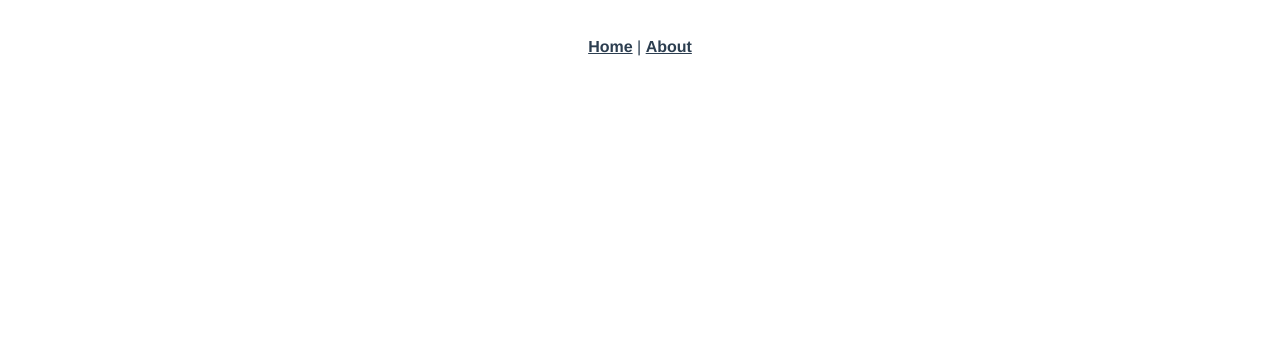
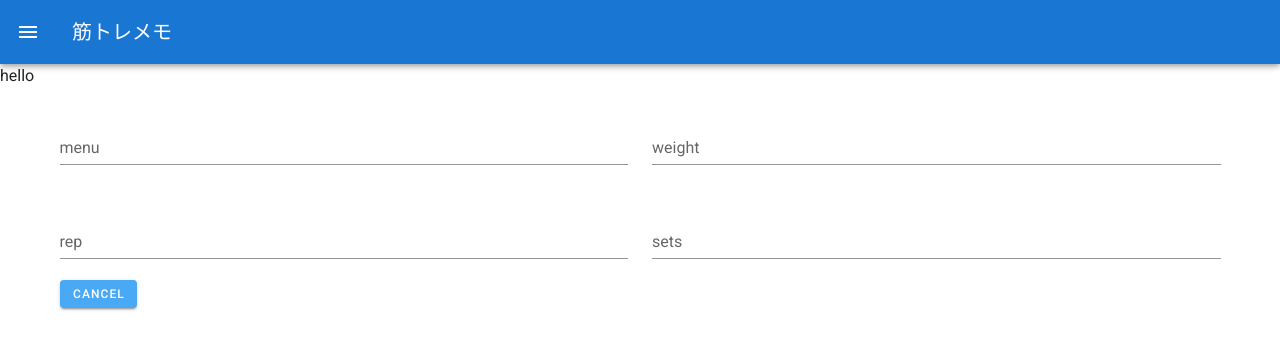
Before and after one commit to ta-mu-aa/workout-vue, a Vue app: page /form in a window 1280 px wide. Shown: the top 350 px of the page. Built offline with nearby package versions, Linux system fonts and the light colour scheme.

Commit message:
workout-vue

```diff
--- a/package.json
+++ b/package.json
@@ -11,6 +11,7 @@
     "core-js": "^3.6.5",
     "vue": "^2.6.11",
     "vue-router": "^3.2.0",
+    "vuetify": "^2.2.11",
     "vuex": "^3.4.0"
   },
   "devDependencies": {
@@ -22,6 +23,8 @@
     "eslint-plugin-vue": "^6.2.2",
     "sass": "^1.26.5",
     "sass-loader": "^8.0.2",
-    "vue-template-compiler": "^2.6.11"
+    "vue-cli-plugin-vuetify": "^2.0.9",
+    "vue-template-compiler": "^2.6.11",
+    "vuetify-loader": "^1.3.0"
   }
 }
--- a/public/index.html
+++ b/public/index.html
@@ -1,11 +1,13 @@
 <!DOCTYPE html>
-<html lang="">
+<html lang="en">
   <head>
     <meta charset="utf-8">
     <meta http-equiv="X-UA-Compatible" content="IE=edge">
     <meta name="viewport" content="width=device-width,initial-scale=1.0">
     <link rel="icon" href="<%= BASE_URL %>favicon.ico">
     <title><%= htmlWebpackPlugin.options.title %></title>
+    <link rel="stylesheet" href="https://fonts.googleapis.com/css?family=Roboto:100,300,400,500,700,900">
+    <link rel="stylesheet" href="https://cdn.jsdelivr.net/npm/@mdi/font@latest/css/materialdesignicons.min.css">
   </head>
   <body>
     <noscript>
--- a/src/App.vue
+++ b/src/App.vue
@@ -1,32 +1,34 @@
 <template>
-  <div id="app">
-    <div id="nav">
-      <router-link to="/">Home</router-link> |
-      <router-link to="/about">About</router-link>
-    </div>
-    <router-view/>
-  </div>
+  <v-app>
+    <v-app-bar
+      app
+      color="primary"
+      dark
+    >
+    <v-app-bar-nav-icon></v-app-bar-nav-icon>
+    <v-toolbar-title>筋トレメモ</v-toolbar-title>
+
+      <v-spacer></v-spacer>
+    </v-app-bar>
+
+    <v-main>
+      <HelloWorld/>
+      <router-view/>
+    </v-main>
+  </v-app>
 </template>
 
-<style lang="scss">
-#app {
-  font-family: Avenir, Helvetica, Arial, sans-serif;
-  -webkit-font-smoothing: antialiased;
-  -moz-osx-font-smoothing: grayscale;
-  text-align: center;
-  color: #2c3e50;
-}
+<script>
+import HelloWorld from './components/HelloWorld';
+export default {
+  name: 'App',
+  components: {
+    HelloWorld,
 
-#nav {
-  padding: 30px;
+  },
 
-  a {
-    font-weight: bold;
-    color: #2c3e50;
+  data: () => ({
 
-    &.router-link-exact-active {
-      color: #42b983;
-    }
-  }
-}
-</style>
+  }),
+};
+</script>
--- a/src/components/HelloWorld.vue
+++ b/src/components/HelloWorld.vue
@@ -1,58 +1,18 @@
 <template>
-  <div class="hello">
-    <h1>{{ msg }}</h1>
-    <p>
-      For a guide and recipes on how to configure / customize this project,<br>
-      check out the
-      <a href="https://cli.vuejs.org" target="_blank" rel="noopener">vue-cli documentation</a>.
-    </p>
-    <h3>Installed CLI Plugins</h3>
-    <ul>
-      <li><a href="https://github.com/vuejs/vue-cli/tree/dev/packages/%40vue/cli-plugin-babel" target="_blank" rel="noopener">babel</a></li>
-      <li><a href="https://github.com/vuejs/vue-cli/tree/dev/packages/%40vue/cli-plugin-eslint" target="_blank" rel="noopener">eslint</a></li>
-    </ul>
-    <h3>Essential Links</h3>
-    <ul>
-      <li><a href="https://vuejs.org" target="_blank" rel="noopener">Core Docs</a></li>
-      <li><a href="https://forum.vuejs.org" target="_blank" rel="noopener">Forum</a></li>
-      <li><a href="https://chat.vuejs.org" target="_blank" rel="noopener">Community Chat</a></li>
-      <li><a href="https://twitter.com/vuejs" target="_blank" rel="noopener">Twitter</a></li>
-      <li><a href="https://news.vuejs.org" target="_blank" rel="noopener">News</a></li>
-    </ul>
-    <h3>Ecosystem</h3>
-    <ul>
-      <li><a href="https://router.vuejs.org" target="_blank" rel="noopener">vue-router</a></li>
-      <li><a href="https://vuex.vuejs.org" target="_blank" rel="noopener">vuex</a></li>
-      <li><a href="https://github.com/vuejs/vue-devtools#vue-devtools" target="_blank" rel="noopener">vue-devtools</a></li>
-      <li><a href="https://vue-loader.vuejs.org" target="_blank" rel="noopener">vue-loader</a></li>
-      <li><a href="https://github.com/vuejs/awesome-vue" target="_blank" rel="noopener">awesome-vue</a></li>
-    </ul>
-  </div>
+    <p>hello</p>
 </template>
 
 <script>
 export default {
-  name: 'HelloWorld',
-  props: {
-    msg: String
+  data () {
+    return {
+    }
   }
 }
 </script>
 
-<!-- Add "scoped" attribute to limit CSS to this component only -->
-<style scoped lang="scss">
-h3 {
-  margin: 40px 0 0;
-}
-ul {
-  list-style-type: none;
-  padding: 0;
-}
-li {
-  display: inline-block;
-  margin: 0 10px;
-}
-a {
-  color: #42b983;
-}
+
+
+
+<style>
 </style>
--- a/src/main.js
+++ b/src/main.js
@@ -2,11 +2,13 @@ import Vue from 'vue'
 import App from './App.vue'
 import router from './router'
 import store from './store'
+import vuetify from './plugins/vuetify';
 
 Vue.config.productionTip = false
 
 new Vue({
   router,
   store,
+  vuetify,
   render: h => h(App)
 }).$mount('#app')
--- /dev/null
+++ b/src/plugins/vuetify.js
@@ -0,0 +1,7 @@
+import Vue from 'vue';
+import Vuetify from 'vuetify/lib/framework';
+
+Vue.use(Vuetify);
+
+export default new Vuetify({
+});
--- a/src/router/index.js
+++ b/src/router/index.js
@@ -1,6 +1,7 @@
 import Vue from 'vue'
 import VueRouter from 'vue-router'
 import Home from '../views/Home.vue'
+import Form from '../views/Form.vue'
 
 Vue.use(VueRouter)
 
@@ -11,12 +12,9 @@ const routes = [
     component: Home
   },
   {
-    path: '/about',
-    name: 'About',
-    // route level code-splitting
-    // this generates a separate chunk (about.[hash].js) for this route
-    // which is lazy-loaded when the route is visited.
-    component: () => import(/* webpackChunkName: "about" */ '../views/About.vue')
+    path:'/form',
+    name:'Form',
+    component: Form
   }
 ]
 
--- a/src/views/About.vue
+++ /dev/null
@@ -1,5 +0,0 @@
-<template>
-  <div class="about">
-    <h1>This is an about page</h1>
-  </div>
-</template>
--- /dev/null
+++ b/src/views/Form.vue
@@ -0,0 +1,65 @@
+<template>
+  <v-form>
+    <v-container>
+      <v-row>
+        <v-col
+          cols="6"
+          md="6"
+        >
+          <v-text-field
+            v-model="value"
+            label="menu"
+            required
+          ></v-text-field>
+        </v-col>
+
+        <v-col
+          cols="6"
+          md="6"
+        >
+          <v-text-field
+            label="weight"
+            required
+          ></v-text-field>
+        </v-col>
+
+        <v-col
+          cols="6"
+          md="6"
+        >
+          <v-text-field
+            label="rep"
+            required
+          ></v-text-field>
+        </v-col>
+        <v-col
+          cols="6"
+          md="6"
+        >
+          <v-text-field
+            label="sets"
+            required
+          ></v-text-field>
+        </v-col>
+      </v-row>
+      <v-btn small color="info" :to="{name: 'Home'}">cancel</v-btn>
+    </v-container>
+    {{value}}
+  </v-form>
+</template>
+
+<script>
+  export default {
+    name: 'Form',
+    data(){
+      return{
+        value:'',
+
+      }
+    }
+}
+
+</script>
+
+<style>
+</style>
--- a/src/views/Home.vue
+++ b/src/views/Home.vue
@@ -1,18 +1,34 @@
 <template>
   <div class="home">
-    <img alt="Vue logo" src="../assets/logo.png">
-    <HelloWorld msg="Welcome to Your Vue.js App"/>
+  <v-container>
+    <v-app id="inspire">
+      <v-row justify="center">
+        <v-date-picker
+          width='50%'
+          v-model="value"
+          locale="jp-ja"
+          reactive="reactive"
+          :day-format="date => new Date(date).getDate()">
+        </v-date-picker>
+       <router-link to="/form">メニューを追加</router-link>
+       <!-- <router-link to="{name: 'Form'}">ff</router-link> -->
+
+      </v-row>
+    </v-app>
+  </v-container>
   </div>
 </template>
 
 <script>
 // @ is an alias to /src
-import HelloWorld from '@/components/HelloWorld.vue'
+
 
 export default {
-  name: 'Home',
-  components: {
-    HelloWorld
-  }
+  data(){
+    return{
+      picker: new Date().toISOString().substr(0, 10),
+      value:'',
+    }
+  },
 }
 </script>
--- /dev/null
+++ b/vue.config.js
@@ -0,0 +1,8 @@
+module.exports = {
+  "transpileDependencies": [
+    "vuetify"
+  ],
+  devServer:{
+    proxy:'http://localhost:8081/ '
+  }
+}
```
Also changed, not shown: src/assets/logo.png (deleted), 1 other file (tests, documents, lock files or other folders).
